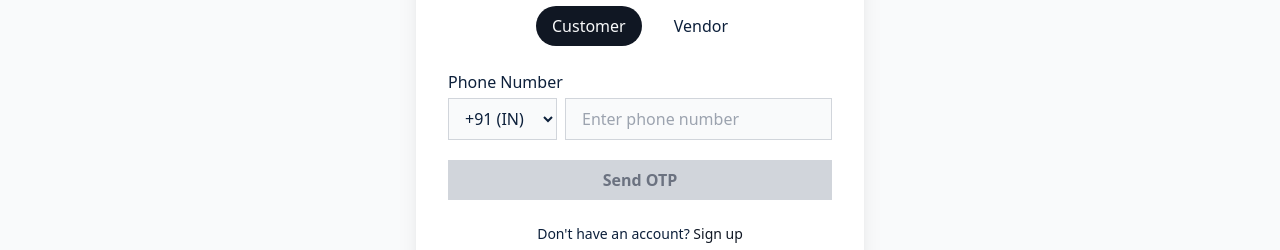
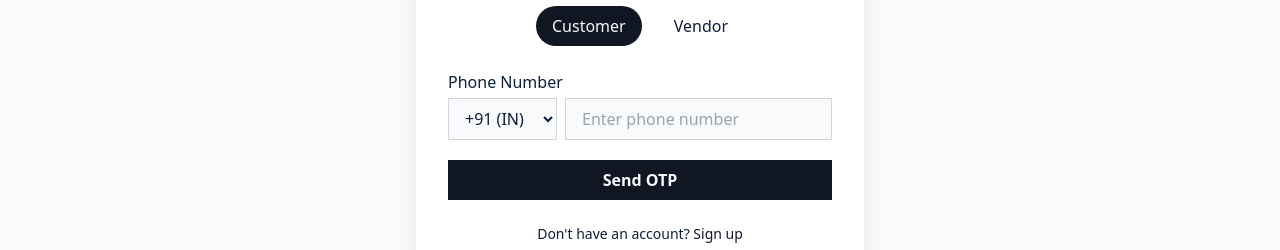
Before and after one commit to gaurav0330/tr, a React (Vite) app: page /login in a window 1280 px wide. Shown: the part 375-625 px from the top of the page. Built offline with nearby package versions, Linux system fonts and the light colour scheme; no server answers.

Commit message:
login done

```diff
--- a/src/main.jsx
+++ b/src/main.jsx
@@ -13,14 +13,9 @@ import './index.css';
 
 // Render the React app into the root element
 ReactDOM.createRoot(document.getElementById('root')).render(
-  <React.StrictMode>
-    {/* ThemeProvider manages light/dark mode preferences */}
-    <ThemeProvider>
-      {/* ToastProvider enables notifications throughout the app */}
-      <ToastProvider>
-        {/* Main Application Component */}
-        <App />
-      </ToastProvider>
-    </ThemeProvider>
-  </React.StrictMode>
+  <ThemeProvider>
+    <ToastProvider>
+      <App />
+    </ToastProvider>
+  </ThemeProvider>
 );
--- a/src/pages/Auth/Login.jsx
+++ b/src/pages/Auth/Login.jsx
@@ -1,64 +1,101 @@
 import { useState } from "react";
 import { useTheme } from "../../contexts/ThemeContext.jsx";
 import { motion } from "framer-motion";
-import { Link } from "react-router-dom";
+import { Link, useNavigate } from "react-router-dom";
+import { auth, RecaptchaVerifier } from "../../firebase";
+import { signInWithPhoneNumber } from "firebase/auth";
+import Cookies from "js-cookie";
 
 export default function Login() {
   const { isDarkMode } = useTheme();
+  const navigate = useNavigate();
 
-  // State
-  const [role, setRole] = useState("customer"); // 'customer' | 'vendor'
+  const [role, setRole] = useState("customer");
   const [phone, setPhone] = useState("");
   const [otp, setOtp] = useState("");
   const [otpSent, setOtpSent] = useState(false);
   const [countryCode, setCountryCode] = useState("+91");
+  const [confirmationResult, setConfirmationResult] = useState(null);
+  const [loading, setLoading] = useState(false);
   const [errors, setErrors] = useState({ phone: "", otp: "" });
 
   const themeClass = isDarkMode ? "dark" : "light";
 
-  // Regex for phone validation (basic)
-  const isValidPhone = (number) => /^[0-9]{7,15}$/.test(number);
-  const isValidOtp = (code) => /^[0-9]{4,6}$/.test(code);
+  const setupRecaptcha = () => {
+    if (!window.recaptchaVerifier) {
+      window.recaptchaVerifier = new RecaptchaVerifier(auth, "recaptcha-container", {
+        size: "invisible",
+        callback: () => {},
+        "expired-callback": () => {
+          alert("⚠️ Recaptcha expired, please try again.");
+        },
+      });
+    }
+  };
 
-  // Handle OTP send
-  const handleSendOtp = (e) => {
+  const handleSendOtp = async (e) => {
     e.preventDefault();
-    if (!isValidPhone(phone)) {
+    if (!/^[0-9]{7,15}$/.test(phone)) {
       setErrors({ phone: "Please enter a valid phone number." });
       return;
     }
+
     setErrors({ phone: "" });
+
+    setupRecaptcha();
+    const appVerifier = window.recaptchaVerifier;
+    const fullPhone = `${countryCode}${phone}`;
+
+    try {
+      setLoading(true);
+      const result = await signInWithPhoneNumber(auth, fullPhone, appVerifier);
+      setConfirmationResult(result);
       setOtpSent(true);
-    // Simulate sending OTP
+      alert("📩 OTP sent successfully.");
+    } catch (error) {
+      console.error("OTP error:", error);
+      alert("❌ Failed to send OTP. Try again.");
+    } finally {
+      setLoading(false);
+    }
   };
 
-  // Handle OTP verification
-  const handleVerifyOtp = (e) => {
+  const handleVerifyOtp = async (e) => {
     e.preventDefault();
-    if (!isValidOtp(otp)) {
+    if (!/^[0-9]{4,6}$/.test(otp)) {
       setErrors({ otp: "Invalid OTP. Must be 4–6 digits." });
       return;
     }
-    setErrors({ otp: "" });
-    alert("✅ OTP Verified!");
-    // Simulate OTP verification
+
+    try {
+      setLoading(true);
+      await confirmationResult.confirm(otp);
+      Cookies.set("userPhone", `${countryCode}${phone}`, {
+        expires: 7,
+        secure: true,
+        sameSite: "Strict",
+      });
+      alert("✅ Login successful!");
+      navigate(role === "vendor" ? "/dashboard" : "/customerdashboard");
+    } catch (error) {
+      console.error("OTP verification failed:", error);
+      setErrors({ otp: "❌ Invalid OTP. Try again." });
+    } finally {
+      setLoading(false);
+    }
   };
 
   return (
-    <div
-      className={`min-h-screen flex items-center justify-center bg-background text-text transition-colors duration-300 ${themeClass} px-4`}
-    >
+    <div className={`min-h-screen flex items-center justify-center bg-background text-text ${themeClass} px-4`}>
       <motion.div
         initial={{ opacity: 0, y: 30 }}
         animate={{ opacity: 1, y: 0 }}
         className="bg-white dark:bg-card p-8 rounded-2xl shadow-xl w-full max-w-md"
       >
-        {/* Title */}
         <h2 className="text-2xl font-bold mb-6 text-center text-accent">
           Login as {role === "customer" ? "Customer" : "Vendor"}
         </h2>
 
-        {/* Role Switcher */}
         <div className="flex justify-center mb-6 space-x-4">
           {["customer", "vendor"].map((r) => (
             <button
@@ -75,16 +112,11 @@ export default function Login() {
           ))}
         </div>
 
-        {/* Login Form */}
-        <form className="space-y-5">
-          {/* Phone Input */}
+        <form className="space-y-5" onSubmit={otpSent ? handleVerifyOtp : handleSendOtp}>
           <div>
-            <label className="block mb-1 font-medium" htmlFor="phone">
-              Phone Number
-            </label>
+            <label className="block mb-1 font-medium">Phone Number</label>
             <div className="flex space-x-2">
               <select
-                id="countryCode"
                 value={countryCode}
                 onChange={(e) => setCountryCode(e.target.value)}
                 className="border rounded-md px-3 py-2 bg-background text-text border-gray-300 dark:border-gray-600"
@@ -94,7 +126,6 @@ export default function Login() {
                 <option value="+44">+44 (UK)</option>
               </select>
               <input
-                id="phone"
                 type="tel"
                 placeholder="Enter phone number"
                 value={phone}
@@ -102,61 +133,34 @@ export default function Login() {
                 className="flex-1 px-4 py-2 border rounded-md bg-background text-text border-gray-300 dark:border-gray-600"
               />
             </div>
-            {errors.phone && (
-              <p className="text-sm text-red-500 mt-1">{errors.phone}</p>
-            )}
+            {errors.phone && <p className="text-sm text-red-500 mt-1">{errors.phone}</p>}
           </div>
 
-          {/* Send OTP Button */}
-          {!otpSent && (
-            <button
-              onClick={handleSendOtp}
-              disabled={!phone}
-              className={`w-full py-2 rounded-md font-semibold transition ${
-                phone
-                  ? "bg-accent text-background hover:brightness-110"
-                  : "bg-gray-300 dark:bg-gray-700 text-gray-500 cursor-not-allowed"
-              }`}
-            >
-              Send OTP
-            </button>
-          )}
-
-          {/* OTP Input & Verify */}
           {otpSent && (
-            <>
             <div>
-                <label className="block mb-1 font-medium" htmlFor="otp">
-                  Enter OTP
-                </label>
+              <label className="block mb-1 font-medium">Enter OTP</label>
               <input
-                  id="otp"
                 type="text"
                 placeholder="Enter OTP"
                 value={otp}
                 onChange={(e) => setOtp(e.target.value)}
                 className="w-full px-4 py-2 border rounded-md bg-background text-text border-gray-300 dark:border-gray-600"
               />
-                {errors.otp && (
-                  <p className="text-sm text-red-500 mt-1">{errors.otp}</p>
+              {errors.otp && <p className="text-sm text-red-500 mt-1">{errors.otp}</p>}
+            </div>
           )}
-              </div>
+
           <button
-                onClick={handleVerifyOtp}
-                disabled={!otp}
-                className={`w-full py-2 rounded-md font-semibold transition ${
-                  otp
-                    ? "bg-accent text-background hover:brightness-110"
-                    : "bg-gray-300 dark:bg-gray-700 text-gray-500 cursor-not-allowed"
-                }`}
+            type="submit"
+            className="w-full py-2 rounded-md font-semibold transition bg-accent text-background hover:brightness-110 disabled:opacity-60"
+            disabled={loading}
           >
-                Verify OTP
+            {loading ? "Processing..." : otpSent ? "Verify OTP & Login" : "Send OTP"}
           </button>
-            </>
-          )}
         </form>
 
-        {/* Footer */}
+        <div id="recaptcha-container" className="mt-2"></div>
+
         <p className="text-sm text-center mt-6 text-muted-foreground">
           Don&apos;t have an account?{" "}
           <Link to="/register" className="text-accent hover:underline">
```
Lines whose indentation alone changed are shown as unchanged.
